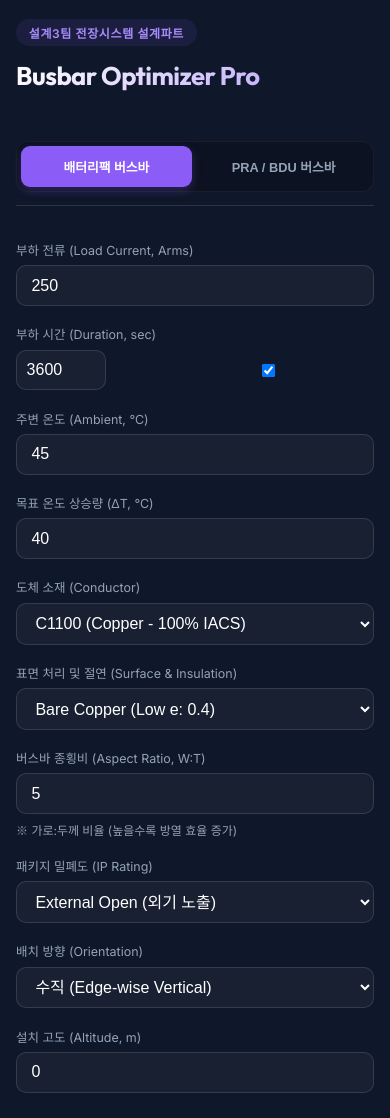
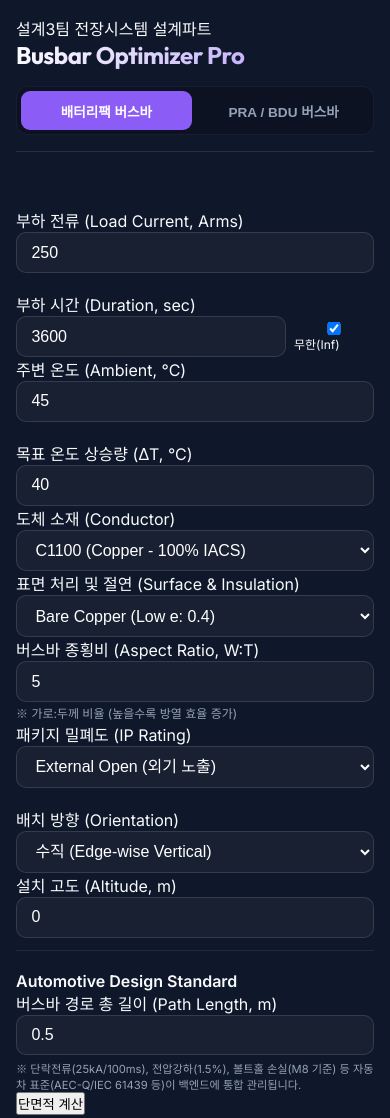
Before and after one commit to jini2aix-gif/busbar-calculation, a website built with Vite: page index.html in a window 390 px wide. Shown: the top 1118 px of the page. Built offline with nearby package versions, Linux system fonts and the light colour scheme.

Commit message:
Mobile UI: Structural overhaul to eliminate horizontal overflow and enforce 100% fit

```diff
--- a/main.js
+++ b/main.js
@@ -313,15 +313,14 @@
         </p>`;
     }
 
-    html += `<div style="display:grid; grid-template-columns:1fr 1fr; gap:0.5rem; margin-top:1rem; font-size:0.75rem; background:rgba(255,255,255,0.05); padding:0.8rem; border-radius:8px;">
-        <span>결정적 요인:</span> <span style="text-align:right; font-weight:bold; color:var(--accent);">${a_th > a_vd ? '연속 부하 발열' : '전압 강하'}</span>
-        <span>설계 종횡비:</span> <span style="text-align:right;">${ar}:1</span>
-        <span>전류 밀도:</span> <span style="text-align:right;">${cd} A/mm²</span>
-        <span>열평형 도달(95%):</span> <span style="text-align:right; color:#FFD700; font-weight:bold;">약 ${eq_time_min.toFixed(1)}분</span>
-        <span>안전 계수:</span> <span style="text-align:right;">x1.15</span>
+    html += `<div class="thermal-stats-grid" style="grid-template-columns: repeat(auto-fit, minmax(140px, 1fr)); text-align: left; background:rgba(255,255,255,0.05); padding:0.8rem; border-radius:8px; gap:0.5rem; margin-top:1rem;">
+        <div><span>결정적 요인:</span> <strong style="color:var(--accent); float:right;">${a_th > a_vd ? '연속 부하 발열' : '전압 강하'}</strong></div>
+        <div><span>설계 종횡비:</span> <span style="float:right;">${ar}:1</span></div>
+        <div><span>전류 밀도:</span> <span style="float:right;">${cd} A/mm²</span></div>
+        <div><span>열평형 도달:</span> <strong style="color:#FFD700; float:right;">약 ${eq_time_min.toFixed(1)}분</strong></div>
     </div>`;
 
-    html += `<p style="font-size:0.7rem; color:var(--text-dim); margin-top:0.8rem;">ℹ️ 고지: 본 결과는 DIN 43671 및 AEC-Q 표준 기반의 물리 모델을 따르며, 실제 패키지 형상(AR=${ar})에 따른 방열 면적 보정이 완결되었습니다.</p>`;
+    html += `<p style="font-size:0.7rem; color:var(--text-dim); margin-top:0.8rem; line-height:1.4;">ℹ️ AEC-Q 표준 기반 물리 모델을 따르며, 실제 패키지 형상(AR=${ar})에 따른 방열 면적 보정이 완료되었습니다.</p>`;
 
     document.getElementById('insight-text').innerHTML = html;
 }
--- a/style.css
+++ b/style.css
@@ -13,7 +13,7 @@
     --shadow: 0 12px 24px -6px rgba(0, 0, 0, 0.4);
 }
 
-/* 1. Global Reset for PERFECT FIT */
+/* 1. STRUCTURAL FIX: Absolute Horizontal Overflow Prevention */
 * {
     margin: 0;
     padding: 0;
@@ -49,13 +49,15 @@
     padding: 0;
 }
 
-/* 2. Container Logic */
+/* 2. Responsive Container */
 #app {
     width: 100%;
     max-width: 1100px;
     padding: 1.5rem;
     position: relative;
     z-index: 1;
+    overflow: hidden;
+    /* Prevent inner overflow from escaping */
 }
 
 .calculator-card {
@@ -71,6 +73,7 @@
     gap: 2.5rem;
     animation: fadeIn 0.8s ease-out;
     width: 100%;
+    max-width: 100%;
 }
 
 @keyframes fadeIn {
@@ -90,6 +93,7 @@
     margin-bottom: 1.5rem;
     border-bottom: 1px solid var(--glass-border);
     padding-bottom: 1rem;
+    width: 100%;
 }
 
 h1 {
@@ -101,21 +105,11 @@
     background-clip: text;
     -webkit-text-fill-color: transparent;
     letter-spacing: -0.02em;
+    word-break: keep-all;
+    /* Prevent awkward breaks in title */
 }
 
-.expert-tag {
-    display: inline-block;
-    padding: 0.3rem 0.8rem;
-    background: rgba(139, 92, 246, 0.1);
-    color: var(--primary-light);
-    border-radius: 99px;
-    font-size: 0.75rem;
-    font-weight: 600;
-    text-transform: uppercase;
-    letter-spacing: 0.05em;
-    margin-bottom: 0.8rem;
-}
-
+/* Category Tabs Scrollability */
 .category-tabs {
     display: flex;
     gap: 0.4rem;
@@ -124,11 +118,14 @@
     padding: 0.25rem;
     border-radius: 12px;
     border: 1px solid rgba(255, 255, 255, 0.05);
+    width: 100%;
 }
 
 .tab-btn {
     flex: 1;
-    padding: 0.6rem;
+    min-width: 0;
+    /* Important for flex shrink */
+    padding: 0.6rem 0.2rem;
     border: none;
     background: transparent;
     color: var(--text-dim);
@@ -137,86 +134,66 @@
     cursor: pointer;
     border-radius: 9px;
     transition: all 0.3s ease;
+    white-space: nowrap;
+    overflow: hidden;
+    text-overflow: ellipsis;
 }
 
 .tab-btn.active {
     background: var(--primary);
     color: white;
-    box-shadow: 0 4px 10px rgba(139, 92, 246, 0.25);
 }
 
-/* 3. Inputs (Forcing 16px to Prevent Mobile Zoom) */
+/* Input Fields (Focus-safe Zoom prevention) */
 input,
-select,
-textarea {
+select {
     font-size: 16px !important;
-    /* STRICT: Prevent iOS zoom */
     background: rgba(255, 255, 255, 0.04);
     border: 1px solid var(--glass-border);
     border-radius: 10px;
     padding: 0.65rem 0.9rem;
     color: white;
     width: 100%;
-    transition: all 0.2s ease;
+    max-width: 100%;
+    display: block;
 }
 
-input:focus,
-select:focus {
-    outline: none;
-    border-color: var(--primary);
-    background: rgba(255, 255, 255, 0.07);
-}
-
-/* 4. Layout Utilities */
-.grid-2-col {
+/* Layout Utilities */
+.grid-2-col,
+.grid-dur-current {
     display: grid;
     grid-template-columns: 1fr 1fr;
     gap: 0.8rem;
-}
-
-.grid-dur-current {
-    display: grid;
-    grid-template-columns: 1.2fr 0.8fr;
-    gap: 0.8rem;
+    width: 100%;
 }
 
 .duration-input-group {
     display: flex;
     align-items: center;
     gap: 0.6rem;
+    width: 100%;
 }
 
-.inf-label {
-    font-size: 0.75rem;
-    display: inline-flex;
-    align-items: center;
-    gap: 0.3rem;
-    cursor: pointer;
-    color: var(--text-dim);
-    white-space: nowrap;
-    flex-shrink: 0;
-    padding-right: 2px;
+.duration-input-group input {
+    flex: 1;
+    min-width: 0;
 }
 
 .expert-section {
     border-top: 1px solid rgba(255, 255, 255, 0.08);
     padding-top: 1.2rem;
     margin-top: 0.8rem;
+    width: 100%;
 }
 
-.expert-header {
-    color: var(--accent);
-    font-size: 0.75rem;
-    margin-bottom: 0.8rem;
-    text-transform: uppercase;
-}
-
+/* Charts and Lists */
 .chart-card {
     margin-top: 1rem;
     background: rgba(0, 0, 0, 0.2);
     padding: 1rem;
     border-radius: 10px;
     border: 1px solid rgba(255, 255, 255, 0.05);
+    width: 100%;
 }
 
 .chart-wrapper {
@@ -232,191 +209,154 @@
     gap: 0.4rem;
     font-size: 0.65rem;
     color: var(--text-dim);
-    text-align: center;
+    width: 100%;
 }
 
-/* 5. Result and Insights */
-.input-section {
-    display: flex;
-    flex-direction: column;
-    gap: 1.2rem;
-}
-
+/* Results and Insights */
 .result-section {
     background: rgba(0, 0, 0, 0.2);
     border-radius: 16px;
     padding: 1.5rem;
     border: 1px solid rgba(255, 255, 255, 0.05);
-}
-
-.field {
-    display: flex;
-    flex-direction: column;
-    gap: 0.4rem;
-}
-
-label {
-    font-size: 0.8rem;
-    font-weight: 500;
-    color: var(--text-dim);
-}
-
-.calculate-btn {
-    background: linear-gradient(135deg, var(--primary) 0%, #7C3AED 100%);
-    color: white;
-    border: none;
-    border-radius: 10px;
-    padding: 1rem;
-    font-size: 1rem;
-    font-weight: 600;
-    cursor: pointer;
-    transition: all 0.2s;
-    margin-top: 0.5rem;
-    box-shadow: 0 8px 12px -3px rgba(124, 58, 237, 0.3);
     width: 100%;
-}
-
-.calculate-btn:hover {
-    transform: translateY(-1px);
-    box-shadow: 0 12px 16px -3px rgba(124, 58, 237, 0.35);
-}
-
-.result-box {
-    text-align: center;
-}
-
-.result-value {
-    font-size: 3.5rem;
-    font-weight: 800;
-    font-family: 'Outfit';
-    color: var(--success);
-    line-height: 1;
-    margin: 0.8rem 0;
-}
-
-.unit {
-    font-size: 1.1rem;
-    color: var(--text-dim);
 }
 
 .insight-box {
     margin-top: 1.5rem;
     padding-top: 1.5rem;
     border-top: 1px solid rgba(255, 255, 255, 0.08);
-}
-
-.insight-box h3 {
-    font-size: 0.85rem;
-    text-transform: uppercase;
-    color: var(--accent);
-    margin-bottom: 0.4rem;
+    width: 100%;
 }
 
 .insight-box p {
-    font-size: 0.9rem;
-    color: var(--text-dim);
-    line-height: 1.5;
+    word-break: break-word;
+    overflow-wrap: break-word;
 }
 
-/* 6. Mobile Optimization (The "Force Fit" Block) */
+/* 7. REVOLUTIONARY MOBILE OVERFLOW FIX */
 @media (max-width: 900px) {
     .calculator-card {
         grid-template-columns: 1fr;
         padding: 2rem;
-        gap: 2rem;
     }
 }
 
 @media (max-width: 640px) {
     body {
         display: block;
+        padding: 0 !important;
     }
 
     #app {
         padding: 0 !important;
+        width: 100% !important;
+        max-width: 100% !important;
         margin: 0 !important;
-        width: 100vw !important;
-        max-width: 100vw !important;
     }
 
     .calculator-card {
-        padding: 1.2rem 1rem !important;
+        padding: 1rem !important;
         border-radius: 0 !important;
-        gap: 1.2rem;
         border: none !important;
         background: var(--background) !important;
         width: 100% !important;
+        display: flex !important;
+        /* Switch to Flex to avoid grid quirks on tiny screens */
+        flex-direction: column;
+        overflow-x: hidden !important;
     }
 
     .header {
+        border-bottom: 1px solid rgba(255, 255, 255, 0.1);
+        padding-bottom: 1rem;
         margin-bottom: 1rem;
-        padding-bottom: 0.8rem;
     }
 
     h1 {
-        font-size: 1.6rem;
+        font-size: 1.5rem;
+        word-break: keep-all;
     }
 
-    /* Force grids to single column or very tight scaling */
     .grid-2-col,
     .grid-dur-current {
         grid-template-columns: 1fr !important;
         gap: 1.2rem;
+        width: 100% !important;
     }
 
-    .thermal-stats-grid {
-        grid-template-columns: repeat(3, 1fr) !important;
-        gap: 0.2rem;
-        font-size: 0.55rem;
-        /* Shrunk slightly to fit labels */
+    .field {
+        width: 100% !important;
     }
 
-    /* Extra safety for labels */
-    label {
-        font-size: 0.78rem;
-        width: 100%;
-        display: block;
-    }
-
-    /* Duration Specific Fix */
+    /* Duration Fix: Ensure it never pushes width */
     .duration-input-group {
-        width: 100%;
-        overflow: hidden;
+        flex-wrap: wrap;
+        /* Allow wrapping of Infinite label if necessary */
+        gap: 0.5rem;
     }
 
     .duration-input-group input {
-        width: 0;
-        flex: 1 1 auto;
-        min-width: 90px;
-        padding-left: 0.6rem;
-        padding-right: 0.4rem;
+        min-width: 80px;
+        flex: 1;
+    }
+
+    .inf-label {
+        font-size: 0.75rem;
+        white-space: nowrap;
+        padding: 0.3rem 0;
     }
 
     .result-section {
-        padding: 1.2rem 1rem !important;
-        margin-top: 1.5rem;
+        padding: 1.5rem 1rem !important;
+        margin-top: 1rem;
         border-radius: 0 !important;
         border: none !important;
-        background: rgba(255, 255, 255, 0.02) !important;
+        background: rgba(255, 255, 255, 0.03) !important;
         width: 100% !important;
     }
 
     .result-value {
-        font-size: 3rem;
+        font-size: 2.8rem;
     }
 
     .chart-card {
-        padding: 0.8rem 0;
-        margin-top: 1rem;
+        padding: 0.5rem 0 !important;
+        border: none !important;
+        background: transparent !important;
     }
 
     .chart-wrapper {
-        height: 150px !important;
+        height: 160px !important;
+    }
+
+    .thermal-stats-grid {
+        grid-template-columns: 1fr !important;
+        /* Stack stats vertically on small mobile */
+        gap: 0.3rem;
+        text-align: left;
+        background: rgba(0, 0, 0, 0.2);
+        padding: 0.5rem;
+        border-radius: 6px;
+    }
+
+    .thermal-stats-grid div {
+        font-size: 0.7rem;
+    }
+
+    footer {
         width: 100% !important;
+        margin-top: 1rem !important;
+        padding: 1rem !important;
+    }
+}
+
+/* Ultra small screen fix (iPhone SE etc) */
+@media (max-width: 360px) {
+    .category-tabs {
+        flex-direction: column;
     }
 
     .tab-btn {
-        padding: 0.7rem 0.4rem;
-        font-size: 0.8rem;
+        width: 100%;
     }
 }
```
